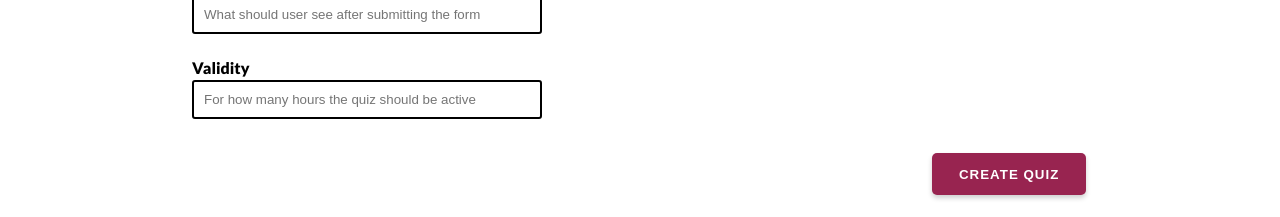
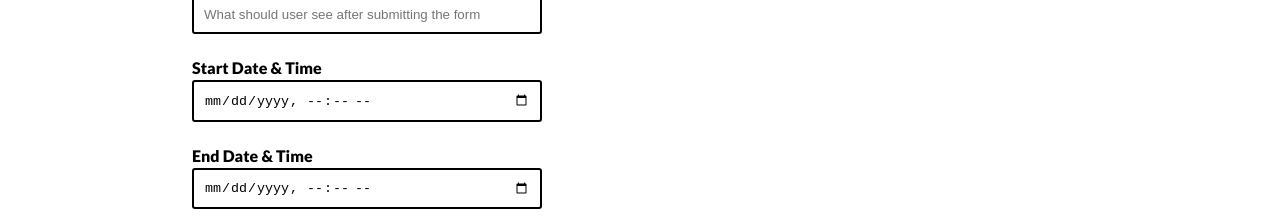
Before and after one commit to Ghosh-Anisha/Quizmate, a React (Create React App) app: page /create in a window 1280 px wide. Shown: the part 583-800 px from the top of the page. Built offline with nearby package versions, Linux system fonts and the light colour scheme; no server answers; sample sign-in values are in the browser's storage.

Commit message:
validity

```diff
--- a/src/db/index.js
+++ b/src/db/index.js
@@ -55,6 +55,15 @@ export const getForm = async (ops) => {
   let docs = await firestore.collection("forms").get();
   let doc = docs.docs.find((doc) => doc.id === ops.id);
   doc = { ...doc.data(), id: doc.id };
+  if(new Date(doc.endDate.trim()) < new Date()){
+    alert("Quiz has expired");
+    return;
+  }
+  else if (new Date(doc.startDate.trim()) > new Date()) {
+    alert("Quiz is not yet available");
+    return;
+  }
+
   return doc;
 };
 
--- a/src/pages/Create.js
+++ b/src/pages/Create.js
@@ -32,7 +32,8 @@ function Create(){
             }
         ],
         endMessage: "",
-        expiration: ""
+        startDate: "",
+        endDate: ""
     })
 
     const addFieldToFormModel = field => {
@@ -50,7 +51,13 @@ function Create(){
         if(!formModel.title.trim()) return setErr("Title is required")
         if(formModel.title.trim().length < 5 || formModel.title.trim().length > 50) return setErr("Title should be 5 - 50 characters long")
 
-        if(formModel.expiration.trim() && formModel.expiration < 1) return setErr("Validity should be at least an hour")
+            // if(formModel.expiration.trim() && formModel.expiration < 1) return setErr("Validity should be at least an hour")
+        if(new Date(formModel.startDate.trim()) && new Date(formModel.endDate.trim()) && new Date(formModel.startDate) > new Date(formModel.endDate))
+        return setErr("Start date should be before end date")
+
+        if(new Date(formModel.startDate.trim()) < new Date()) return setErr("Start date should be on or after current date")
+
+        if(new Date(formModel.endDate.trim()) < new Date()) return setErr("End date should be on or after current date")
 
         if(formModel.fields.length < 2) return setErr("You need to add at least one field")
 
@@ -83,9 +90,13 @@ function Create(){
                 </div>
 
                 <div className="input">
-                    <label>Validity</label>
-                    <input type="number" placeholder="For how many hours the quiz should be active" onKeyDown={e => {if(e.key==='.' || e.key==='-'){
-                        e.preventDefault()}}} onChange={e => updateObjState(setFormModel, formModel ,"expiration", e.target.value)} />
+                    <label>Start Date & Time</label>
+                    <input type="datetime-local" placeholder="Start Date and Time"  onChange={e => updateObjState(setFormModel, formModel ,"startDate", e.target.value)} />
+                </div>
+
+                <div className="input">
+                    <label>End Date & Time</label>
+                    <input type="datetime-local" placeholder="End Date and Time"  onChange={e => updateObjState(setFormModel, formModel ,"endDate", e.target.value)} />
                 </div>
             </div>
 
```
